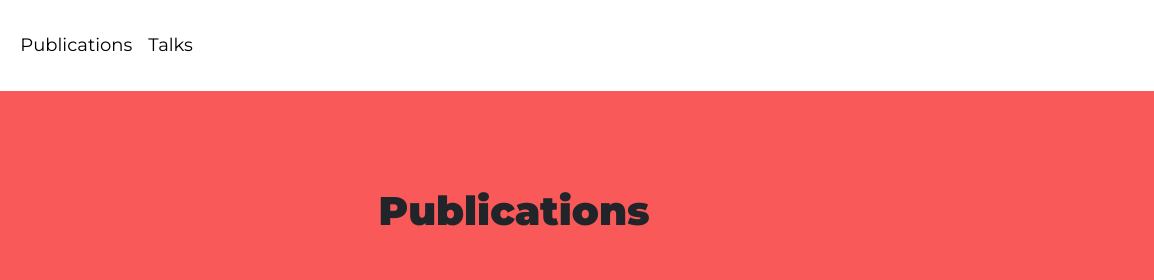
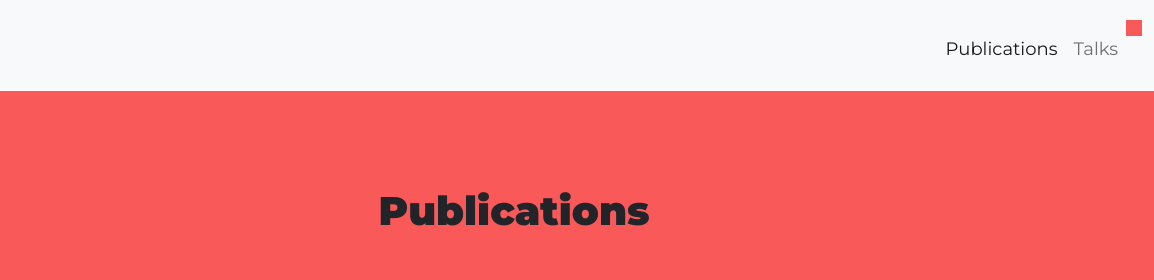
Before and after one commit to ARBML/arbml.github.io, a plain HTML site: page publication.html in a window 1280 px wide. Shown: the top 280 px of the page, 126-1280 px from the left. Drawn offline with nearby package versions, Linux system fonts and the light colour scheme; some packages are replaced by stand-ins of ours; a script that the page names is missing.

Commit message:
I added a translator function to translate between Arabic and English, plus I edited the nav bar moving nav items to the right

```diff
--- /dev/null
+++ b/assets/css/style.css
@@ -0,0 +1,16 @@
+.goog-te-banner-frame.skiptranslate {
+    display: none !important;
+    }
+body {
+    top: 0px !important;
+    overflow-x: hidden;
+    }
+.translate{
+    background-color: #f95959;
+}
+nav{
+    text-align: center;
+}
+.nav-item-wrapper{
+    margin-left: auto;
+}
--- /dev/null
+++ b/js/index.js
@@ -0,0 +1,7 @@
+function googleTranslateElementInit() {
+    new google.translate.TranslateElement({
+        // defaultLanguage: 'en',
+        pageLanguage: 'en',
+        includedLanguages: 'en,ar',
+    }, 'google_translate')
+}
--- a/publication.html
+++ b/publication.html
@@ -7,35 +7,45 @@
       <title>ARBML </title>
       <link rel="canonical" href="https://getbootstrap.com/docs/5.1/examples/album/">
       <link rel="stylesheet" type="text/css" href="//fonts.googleapis.com/css?family=Open+Sans" />
-<link rel="preconnect" href="https://fonts.googleapis.com">
-<link rel="preconnect" href="https://fonts.gstatic.com" crossorigin>
-<link href="https://fonts.googleapis.com/css2?family=Montserrat:wght@400;800;900&display=swap" rel="stylesheet">
+      <link rel="preconnect" href="https://fonts.googleapis.com">
+      <link rel="preconnect" href="https://fonts.gstatic.com" crossorigin>
+      <link href="https://fonts.googleapis.com/css2?family=Montserrat:wght@400;800;900&display=swap" rel="stylesheet">
       <!-- Bootstrap core CSS -->
       <link href="assets/css/bootstrap.min.css" rel="stylesheet">
       <link href="assets/css/custom.css" rel="stylesheet">
+      <!-- CSS file -->
+      <link rel="stylesheet" href="assets/css/style.css">
    </head>
 
    <body>
       <main>
-         <nav class="navbar navbar-expand-lg">
+         <nav class="navbar navbar-expand-lg navbar-light bg-light ">
             <div class="container-fluid">
                <a class="navbar-brand" href="index.html">
                <img id="logo"src="assets/imgs/arbml-logo.png">
                </a>
               <button class="navbar-toggler" type="button" data-bs-toggle="collapse" data-bs-target="#navbarTogglerDemo03" aria-controls="navbarTogglerDemo03" aria-expanded="false" aria-label="Toggle navigation">
-                <span class="navbar-toggler-icon"></span>
+                <span class="navbar-toggler-icon"> </span>
               </button>
 
               <div class="collapse navbar-collapse" id="navbarTogglerDemo03">
-                <ul class="navbar-nav me-auto mb-2 mb-lg-0">
-                  <li class="nav-item">
+               <div class="nav-item-wrapper">
+                  <ul class="navbar-nav mb-2 mb-lg-0">
+                  <li class="nav-item mt-2">
                      <a class="nav-item nav-link active" href="publication.html">Publications</a>
                   </li>
 
-                  <li class="nav-item">
+                  <li class="nav-item mt-2">
                      <a class="nav-item nav-link" href="talks.html">Talks</a>
                   </li>
+
+                  <li class="nav-item ml-auto   ">
+                     <div class="p-2 translate">
+                        <span id="google_translate" ></span>
+                     </div>
+                  </li>
                 </ul>
+               </div>
               </div>
             </div>
           </nav>
@@ -101,5 +111,10 @@
    <script src="https://cdn.jsdelivr.net/npm/@popperjs/core@2.9.2/dist/umd/popper.min.js" integrity="sha384-IQsoLXl5PILFhosVNubq5LC7Qb9DXgDA9i+tQ8Zj3iwWAwPtgFTxbJ8NT4GN1R8p" crossorigin="anonymous"></script>
    <script src="https://cdn.jsdelivr.net/npm/bootstrap@5.0.2/dist/js/bootstrap.min.js" integrity="sha384-cVKIPhGWiC2Al4u+LWgxfKTRIcfu0JTxR+EQDz/bgldoEyl4H0zUF0QKbrJ0EcQF" crossorigin="anonymous"></script>
    -->
+
+   <!-- Google translate file link -->
+   <script type="text/javascript" src="//translate.google.com/translate_a/element.js?cb=googleTranslateElementInit"></script>
+   <script src="js/index.js"></script>
+
 </body>
 </html>
```
Also changed, not shown: index.html (+19 -4 lines), talks.html (+21 -5 lines).
